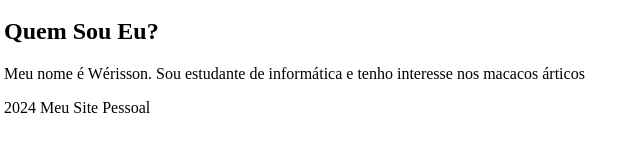
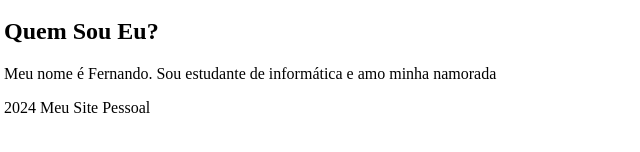
Before and after one commit to Fernandoferrei/PROJETOS-WEB-I---HTML, a plain HTML site: page SITE PESSOAL/pages/about.html in a window 1280 px wide. Shown: the part 136-288 px from the top of the page, 4-644 px from the left. Drawn offline with Linux system fonts and the light colour scheme.

Commit message:
Update about.html

```diff
--- a/SITE PESSOAL/pages/about.html
+++ b/SITE PESSOAL/pages/about.html
@@ -22,7 +22,7 @@
 
 <h2>Quem Sou Eu?</h2>
 
-<p>Meu nome é Wérisson. Sou estudante de informática e tenho interesse nos macacos árticos</p>
+<p>Meu nome é Fernando. Sou estudante de informática e amo minha namorada</p>
 
 2024 Meu Site Pessoal
 
```
